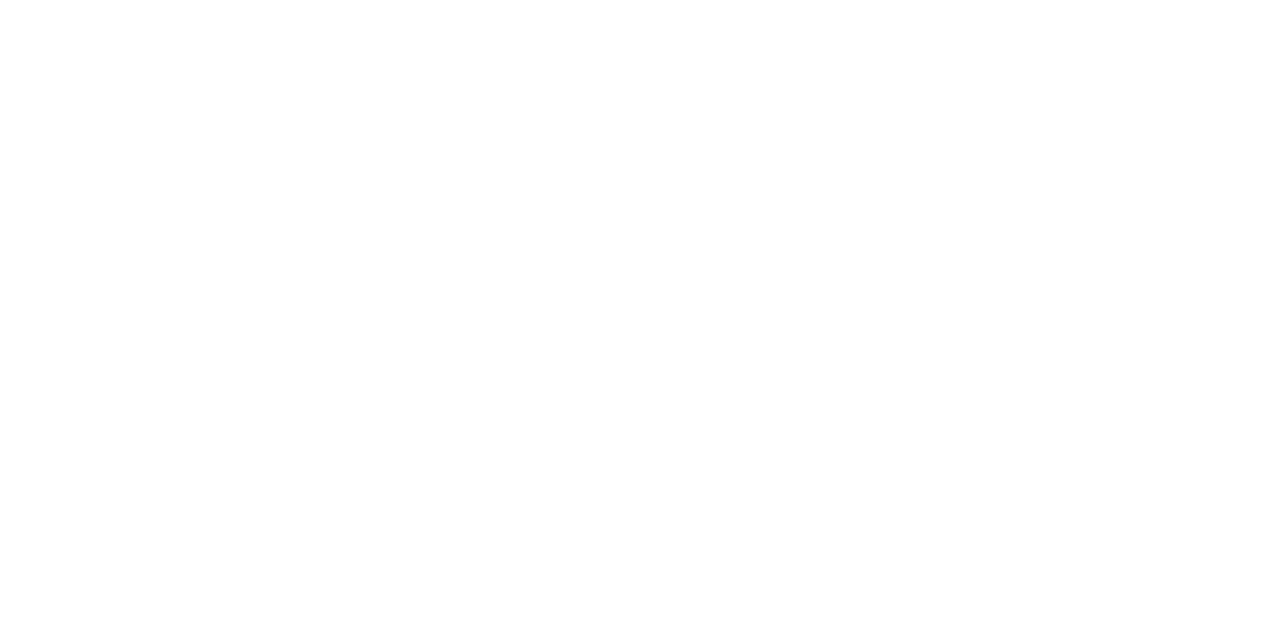
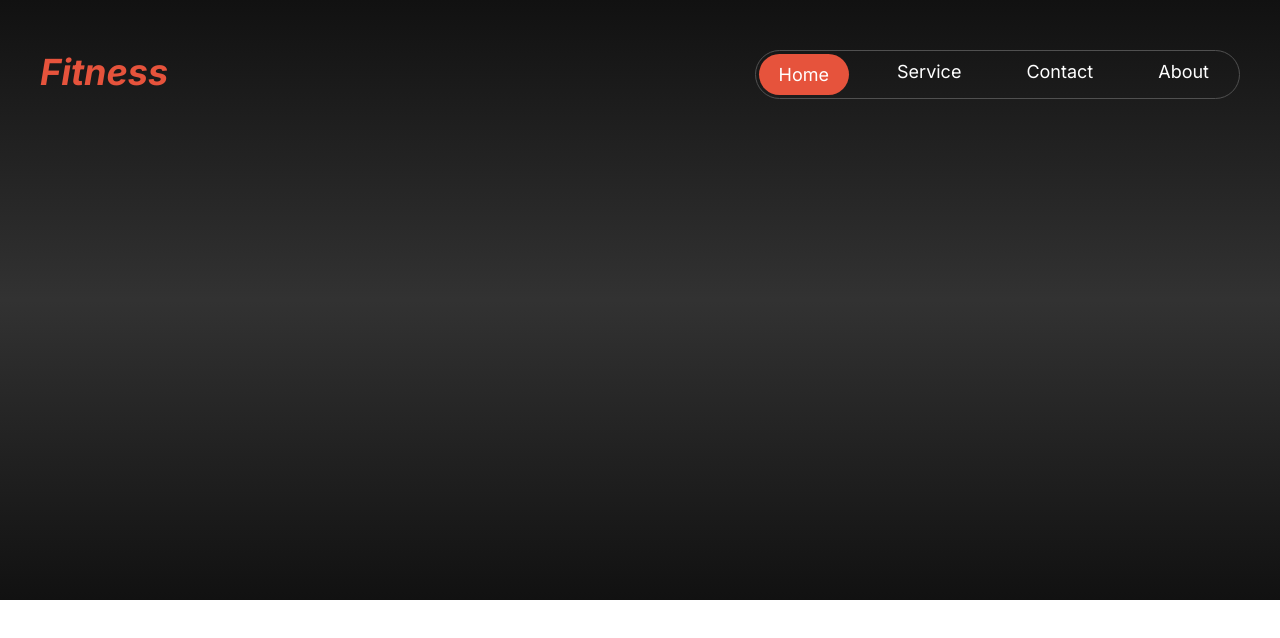
Before and after one commit to sagorahmed51242/2nd_Assignment, a plain HTML site: page index.html in a window 1280 px wide. Drawn offline with Linux system fonts and the light colour scheme.

Commit message:
nav bar done

```diff
--- a/index.html
+++ b/index.html
@@ -5,11 +5,40 @@
     <meta name="viewport" content="width=device-width, initial-scale=1.0">
     <title>2nd Assignment</title>
     <link rel="stylesheet" href="style.css">
+    <link rel="stylesheet" href="responsive.css">
+    <link rel="stylesheet" href="https://cdnjs.cloudflare.com/ajax/libs/font-awesome/4.7.0/css/font-awesome.min.css">
 </head>
 <body>
 
 
+<!-- Header starts from here-->
 
+<header>
+    <div class="header_wrapper">
+        <nav class="nav_bar">
+            <div class="nav_title">
+                <h1>Fitness</h1>
+            </div>
+            <div class="nav_items">
+                <ul>
+                    <li><a class="active_btn" href="#">Home</a></li>
+                    <li><a href="#">Service</a></li>
+                    <li><a href="#">Contact</a></li>
+                    <li><a href="#">About</a></li>
+                </ul>
+            </div>
+            <div class="bar">
+                <i class="fa fa-bars"></i>
+            </div>
+        </nav>
+    </div>
+
+
+
+</header>
+
+
+<!-- Header ends here-->
 
 
 
--- /dev/null
+++ b/responsive.css
@@ -0,0 +1,13 @@
+@media screen and (max-width:576px) {
+    .nav_bar{
+        margin:0 30px;
+    }
+    .nav_items{
+        display: none;
+    }
+    .bar{
+        display: block;
+        font-size: 25px;
+        color:white;
+    }
+}
--- a/style.css
+++ b/style.css
@@ -1,5 +1,60 @@
+@import url('https://fonts.googleapis.com/css2?family=Inter:ital,opsz,wght@0,14..32,100..900;1,14..32,100..900&display=swap');
 *{
     padding: 0;
     margin: 0;
     box-sizing: border-box;
 }
+body{
+    font-family: "Inter", sans-serif;
+}
+
+header{
+    background: linear-gradient( rgb(17, 17, 17), rgb(50, 50, 50),rgb(17, 17, 17));
+}
+
+.header_wrapper{
+    max-width: 1200px;
+    margin:0 auto;
+    height: 600px;
+    padding:50px 0px;
+}
+
+.nav_title h1{
+    color: rgb(230, 83, 60);
+    font-size: 36px;
+    font-style:italic;
+}
+
+.nav_bar{
+    display: flex;
+    justify-content: space-between;
+}
+
+.nav_items>ul{
+    display: flex;
+    border:1px solid rgb(80, 80, 80);
+    border-radius: 50px;
+}
+.nav_items>ul>li{
+    list-style: none;
+    margin-right: 25px;
+}
+.nav_items>ul>li:last-child{
+    margin-right: 10px;
+}
+.nav_items>ul>li>a{
+    text-decoration: none;
+    color:white;
+    font-size: 18px;
+    padding:10px 20px;
+    display: inline-block;
+}
+.active_btn{
+    background-color:rgb(230, 83, 60);
+    border-radius: 50px;
+    margin:3px;
+}
+
+.bar{
+    display: none;
+}
```
